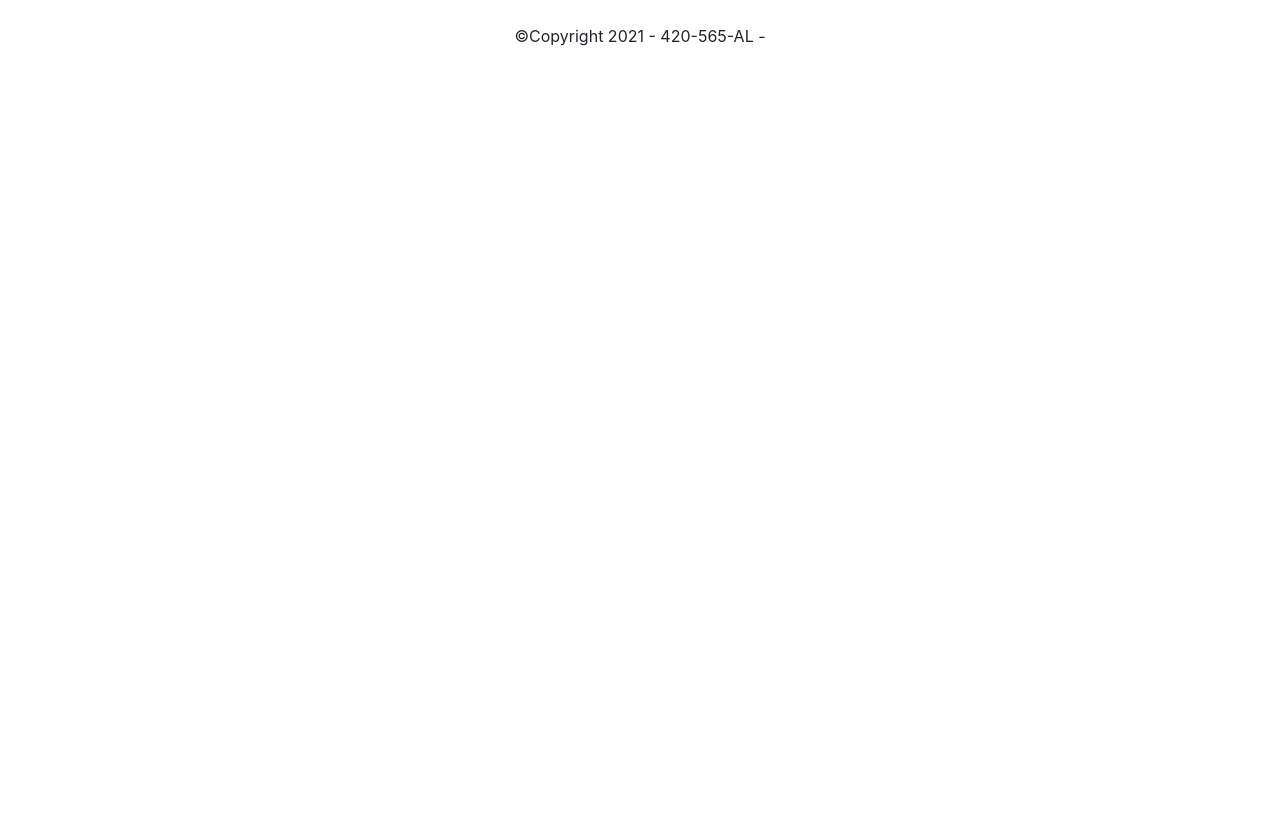
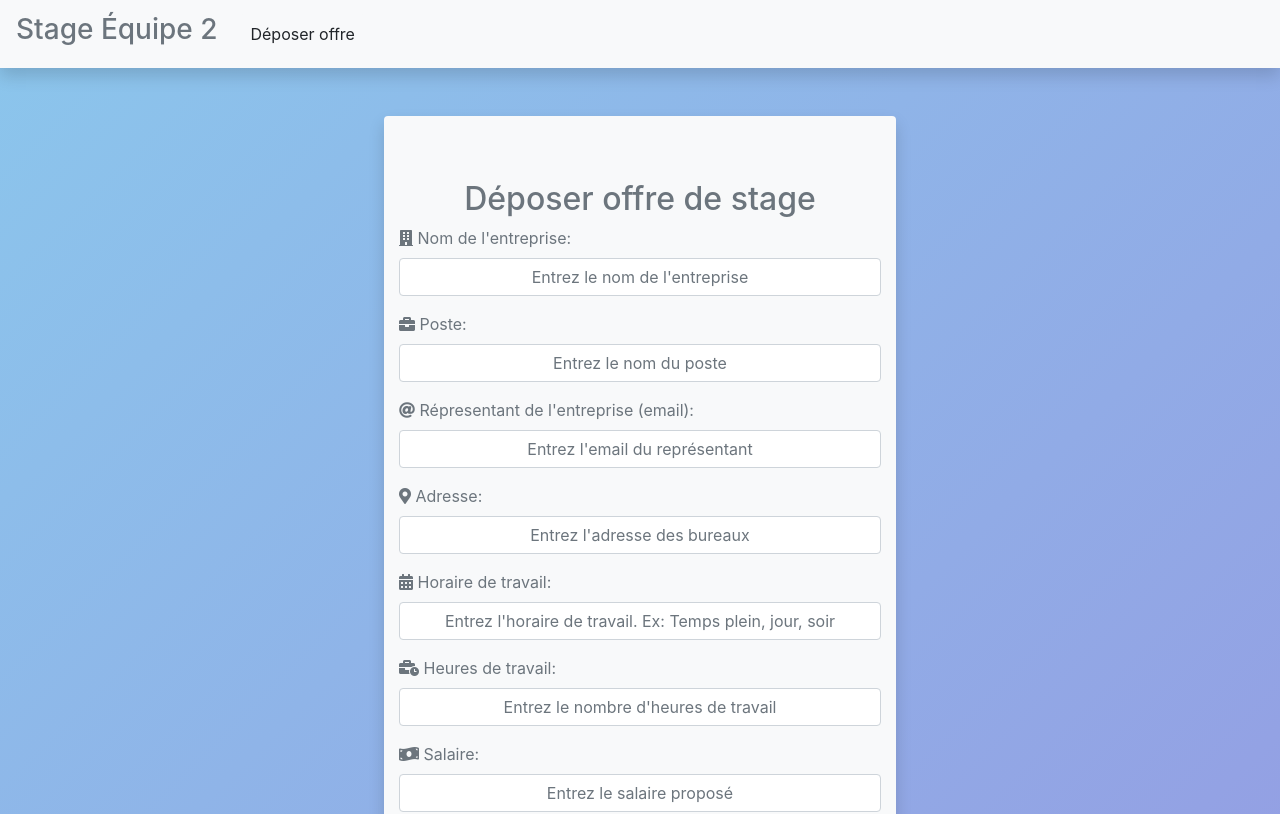
Before and after one commit to NicolasH-L/420-565-A21_ProjetIntegre_Equipe2, a React (Create React App) app in the folder React/projet_integre_equipe2/: page /AdminOffersList in a window 1280 px wide. Shown: the top 814 px of the page. Built offline with nearby package versions, Linux system fonts and the light colour scheme.

Commit message:
EQ2-8 - Frontend: Changement de component pour les fonctions d'appels web service.

```diff
--- a/React/projet_integre_equipe2/src/App.js
+++ b/React/projet_integre_equipe2/src/App.js
@@ -20,6 +20,7 @@ function App() {
           <Route path = "/Registration" component={Registration}/>
           <Route path = "/Admin" component={Admin}/>
           <Route path = "/AdminOffer" component={AdminIntershipOffer}/>
+          <Route path = "/AdminOffersList" component={AdminIntershipOffer}/>
           <Route path = "/Student" component={Student}/>
           <Footer/>
         </div>
--- a/React/projet_integre_equipe2/src/components/Admin.js
+++ b/React/projet_integre_equipe2/src/components/Admin.js
@@ -2,27 +2,9 @@ import React from 'react'
 import AdminIntershipOffer from './AdminIntershipOffer'
 
 const Admin = () => {
-
-    const addOffer = async (offer) => {
-        const result = await fetch('http://localhost:8888/offer/saveOffer',
-        {
-          method:'POST',
-          headers:{
-            'Content-type': 'application/json'
-          },
-            body: JSON.stringify(offer)
-        })
-        return await result.json()
-    }
-
-    const monitorEmailExists = async(email) => {
-        const res = await fetch(`http://localhost:8888/monitors/monitorEmailExists/${email}`)
-        return await res.json()
-    }
-
     return (
-        <div>
-            <AdminIntershipOffer verifyMonitorExists={monitorEmailExists} onAdd={addOffer}/>
+        <div className="grad">
+            <AdminIntershipOffer/>
         </div>
     )
 }
--- a/React/projet_integre_equipe2/src/components/AdminIntershipOffer.js
+++ b/React/projet_integre_equipe2/src/components/AdminIntershipOffer.js
@@ -6,7 +6,7 @@ import { useHistory } from "react-router-dom";
 import './Form.css'
 import { RegexPattern } from './RegexPattern';
 
-const AdminIntershipOffer = ({onAdd, verifyMonitorExists}) => {
+const AdminIntershipOffer = () => {
     const [offer, setOffer] = useState({companyName: "", address: "", salary: "",
                                         jobTitle: "", description: "", skills: "",
                                         jobSchedules: "", workingHours: "", monitorEmail: ""})
@@ -33,9 +33,26 @@ const AdminIntershipOffer = ({onAdd, verifyMonitorExists}) => {
         }
 
         function submitOffer() {
-            onAdd(offer)
-                .then((data) => data.jobTitle != null ? history.push("/adminOffersList") : alert("Impossible de créer l'offre, veuillez réessayer!"))
+            addOffer(offer)
+                .then((data) => data.jobTitle != null ? history.push("/AdminOffersList") : alert("Impossible de créer l'offre, veuillez réessayer!"))
         }
+    }
+
+    const addOffer = async (offer) => {
+        const result = await fetch('http://localhost:8888/offer/saveOffer',
+        {
+          method:'POST',
+          headers:{
+            'Content-type': 'application/json'
+          },
+            body: JSON.stringify(offer)
+        })
+        return await result.json()
+    }
+
+    const verifyMonitorExists = async(email) => {
+        const res = await fetch(`http://localhost:8888/monitors/monitorEmailExists/${email}`)
+        return await res.json()
     }
 
     const validateInput = (e) => {
```
